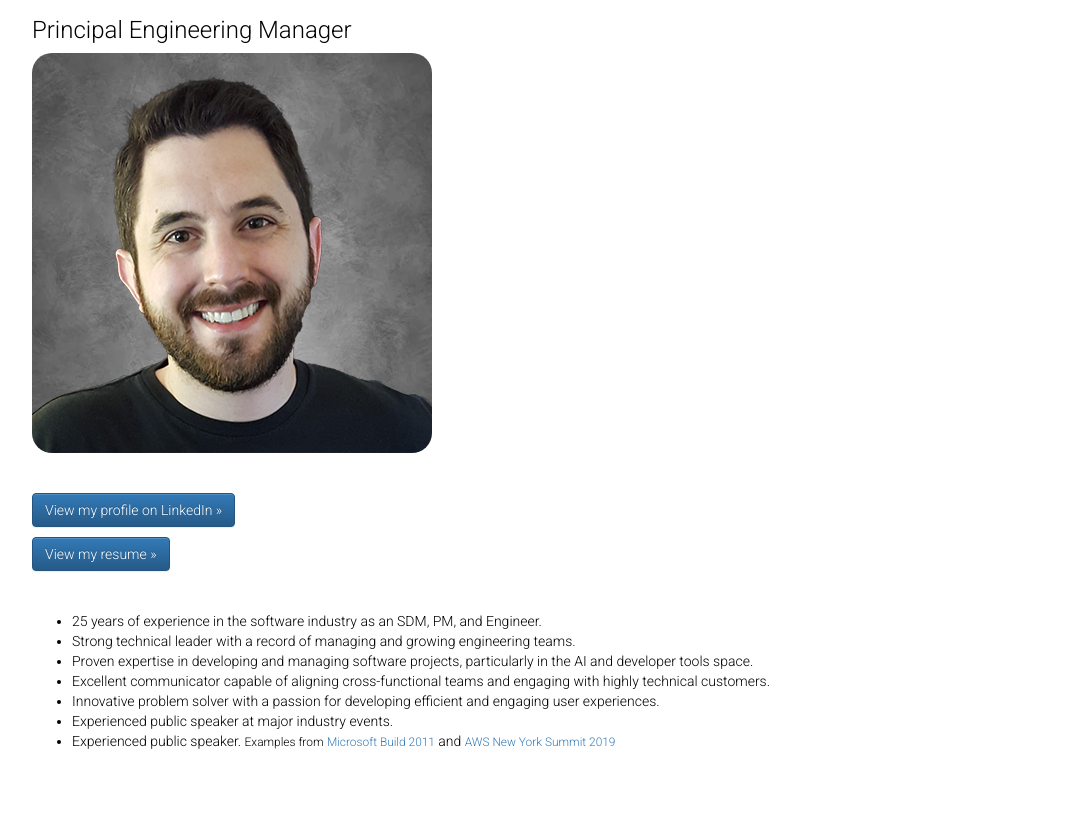
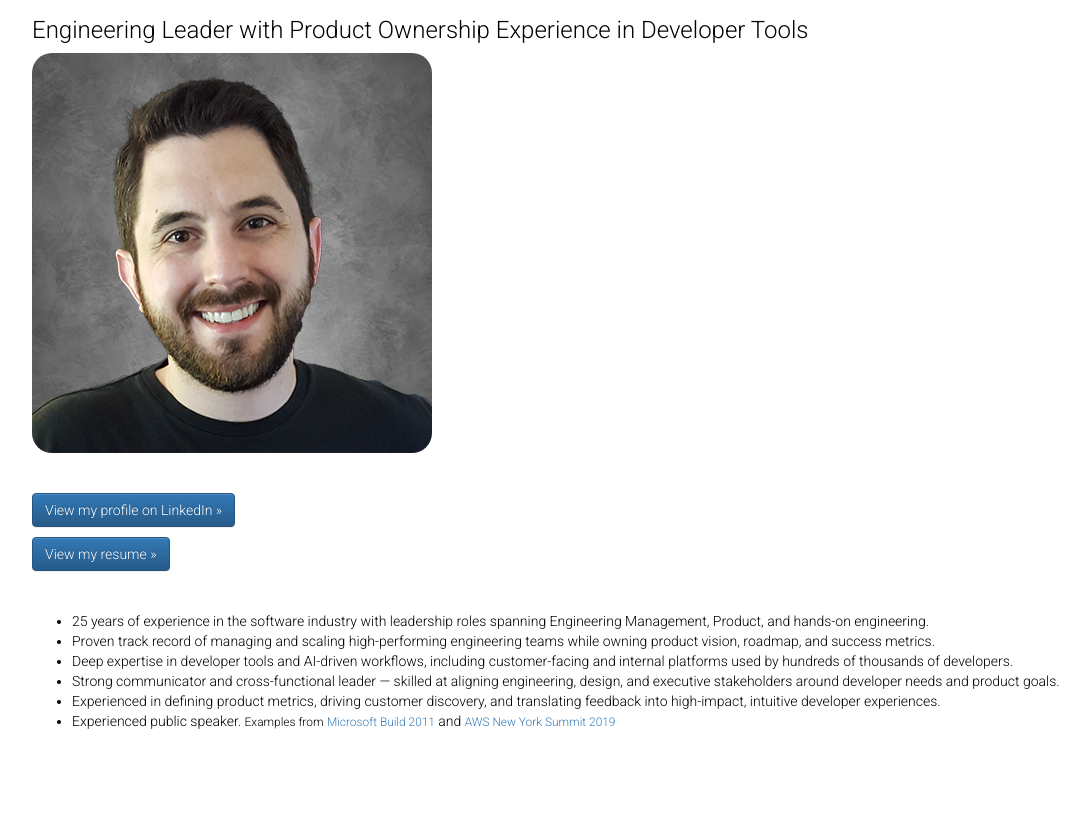
Before and after one commit to george-holt/george-holt.github.io, a plain HTML site: page index.html in a window 1280 px wide. Shown: the part 133-952 px from the top of the page, without its empty margins (38-1125 px from the left). Drawn offline with nearby package versions, Linux system fonts and the light colour scheme.

Commit message:
Update index.html
Shifting description and bullet points to emphasize my hybrid experience as an engineering manager and a PM

```diff
--- a/index.html
+++ b/index.html
@@ -82,7 +82,7 @@
 
     <div class="container">
       <h1>George Holt</h1>
-      <h3>Principal Engineering Manager</h3>
+      <h3>Engineering Leader with Product Ownership Experience in Developer Tools</h3>
 
       <p>
         <img class="img-responsive" src="img/George Holt small.png" alt="picture of George Holt" />
@@ -112,20 +112,18 @@
       </p>
       <p>&nbsp;</p>
       <ul>
-        <li>25 years of experience in the software industry as an SDM, PM, and Engineer.</li>
-        <li>Strong technical leader with a record of managing and growing engineering teams.</li>
-        <li>Proven expertise in developing and managing software projects, particularly in the AI and developer tools space.</li>
-        <li>Excellent communicator capable of aligning cross-functional teams and engaging with highly technical customers.</li>
-        <li>Innovative problem solver with a passion for developing efficient and engaging user experiences.</li>
-        <li>Experienced public speaker at major industry events.</li>
+        <li>25 years of experience in the software industry with leadership roles spanning Engineering Management, Product, and hands-on engineering.</li>
+        <li>Proven track record of managing and scaling high-performing engineering teams while owning product vision, roadmap, and success metrics.</li>
+        <li>Deep expertise in developer tools and AI-driven workflows, including customer-facing and internal platforms used by hundreds of thousands of developers.</li>
+        <li>Strong communicator and cross-functional leader — skilled at aligning engineering, design, and executive stakeholders around developer needs and product goals.</li>
+        <li>Experienced in defining product metrics, driving customer discovery, and translating feedback into high-impact, intuitive developer experiences.</li>
         <li>
           Experienced public speaker. <small>Examples from</small>
-          <a href="https://learn.microsoft.com/en-us/events/build-build2011/hw-118t" rel="noopener noreferrer" target="_blank" aria-label="Microsoft Build 2011"
-            ><small>Microsoft Build 2011</small></a
-          >
+          <a href="https://learn.microsoft.com/en-us/events/build-build2011/hw-118t" rel="noopener noreferrer" target="_blank" aria-label="Microsoft Build 2011">
+            <small>Microsoft Build 2011</small></a>
           and
-          <a href="https://www.youtube.com/watch?v=9Wl1b3LNTEc" rel="noopener noreferrer" target="_blank" aria-label="AWS New York Summit 2019"
-            ><small>AWS New York Summit 2019</small></a>
+          <a href="https://www.youtube.com/watch?v=9Wl1b3LNTEc" rel="noopener noreferrer" target="_blank" aria-label="AWS New York Summit 2019">
+            <small>AWS New York Summit 2019</small></a>
         </li>
       </ul>
       <p>&nbsp;</p>
```
